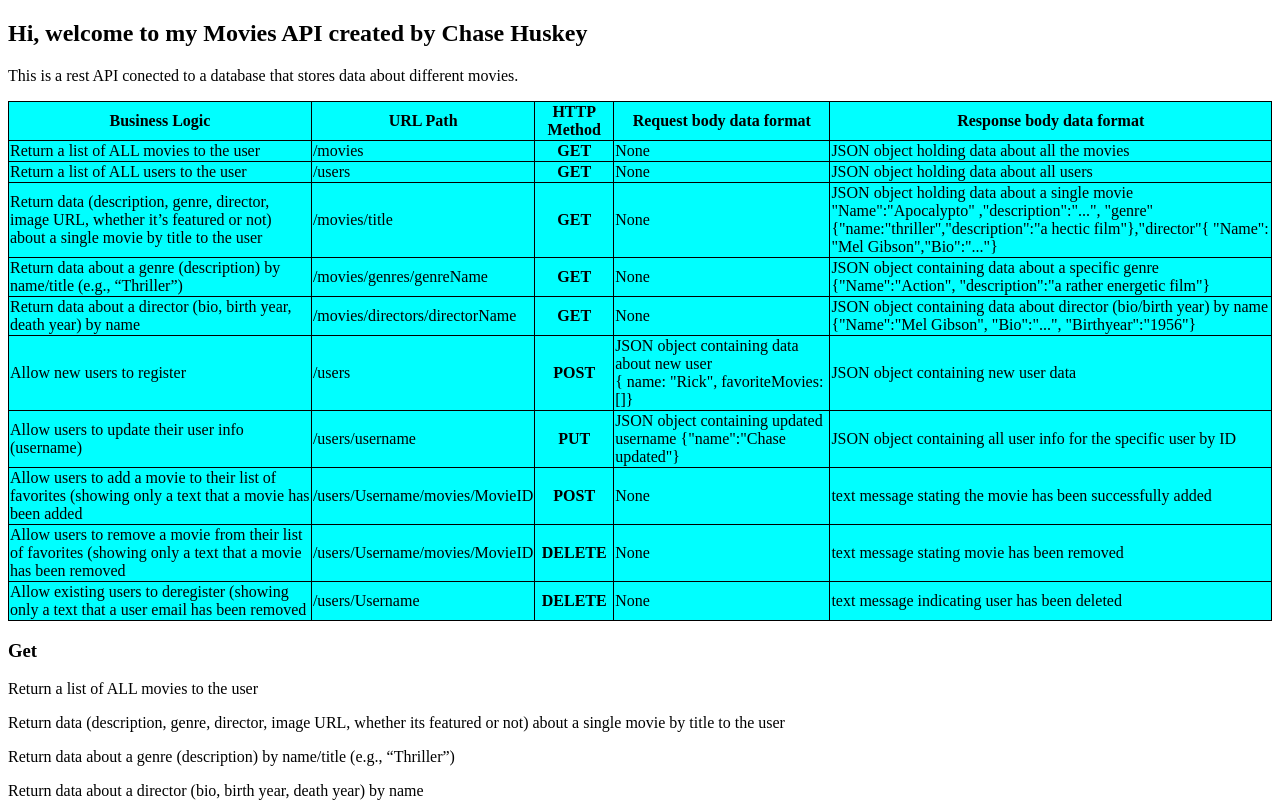
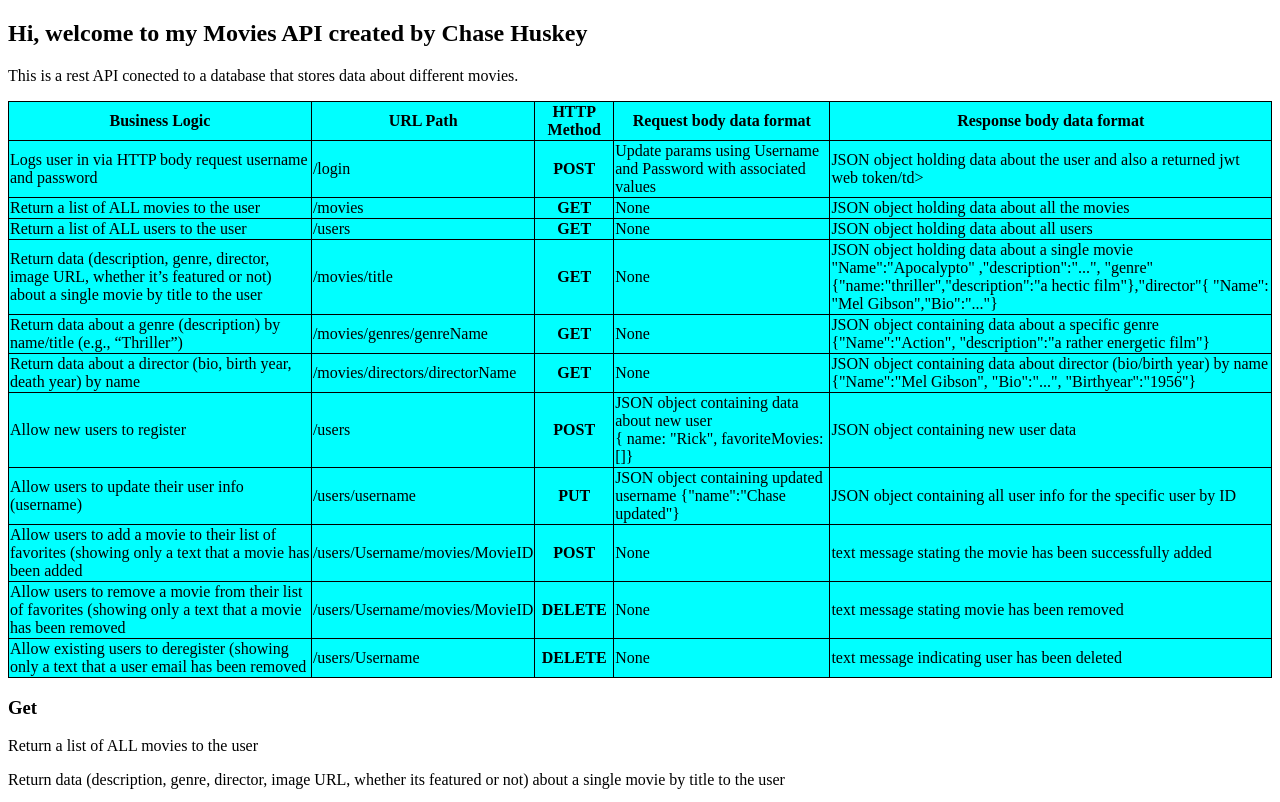
Before and after one commit to jchasehuskey/Movie_API, a website: page public/documentation.html in a window 1280 px wide. Shown: the top 802 px of the page. Drawn offline with Linux system fonts and the light colour scheme.

Commit message:
udpated documentation.html

```diff
--- a/index.js
+++ b/index.js
@@ -217,7 +217,7 @@ app.get(
       })
       .catch((err) => {
         console.error(err);
-        res.status(500).send("Error: " + err);
+        res.status(500).send("Error: test error " + err);
       });
   }
 );
--- a/public/documentation.html
+++ b/public/documentation.html
@@ -22,6 +22,19 @@
         <th>Request body data format</th>
         <th>Response body data format</th>
       </tr>
+      <tr>
+        <td>Logs user in via HTTP body request username and password</td>
+        <td>/login</td>
+        <td class="method">POST</td>
+        <td>
+          Update params using Username and Password with associated values
+        </td>
+        <td>
+          JSON object holding data about the user and also a returned jwt web
+          token/td>
+        </td>
+      </tr>
+
       <tr>
         <td>Return a list of ALL movies to the user</td>
         <td>/movies</td>
```
